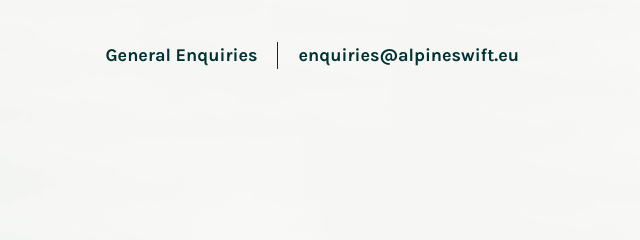
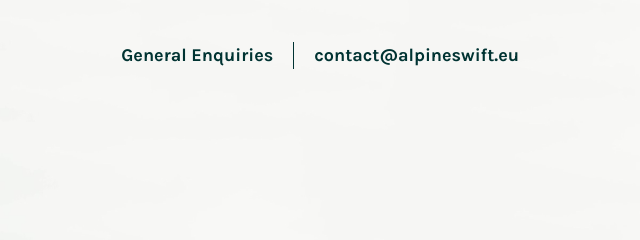
Before and after one commit to alpineswiftcompany/alpineswiftcompany.github.io, a website: page index.html in a window 1280 px wide. Shown: the top 240 px of the page, 640-1280 px from the left. Drawn offline with nearby package versions, Linux system fonts and the light colour scheme.

Commit message:
Update index.html

```diff
--- a/index.html
+++ b/index.html
@@ -22,7 +22,7 @@
                     <img src="assets/images/logo.png" alt="logo">
                 </a>
                 <span class="navbar-text ml-auto d-none d-sm-inline-block">General Enquiries</span>
-                <span class="navbar-text d-none d-sm-inline-block">enquiries@alpineswift.eu</span>
+                <span class="navbar-text d-none d-sm-inline-block">contact@alpineswift.eu</span>
             </nav>
         </div>
     </header>
```
